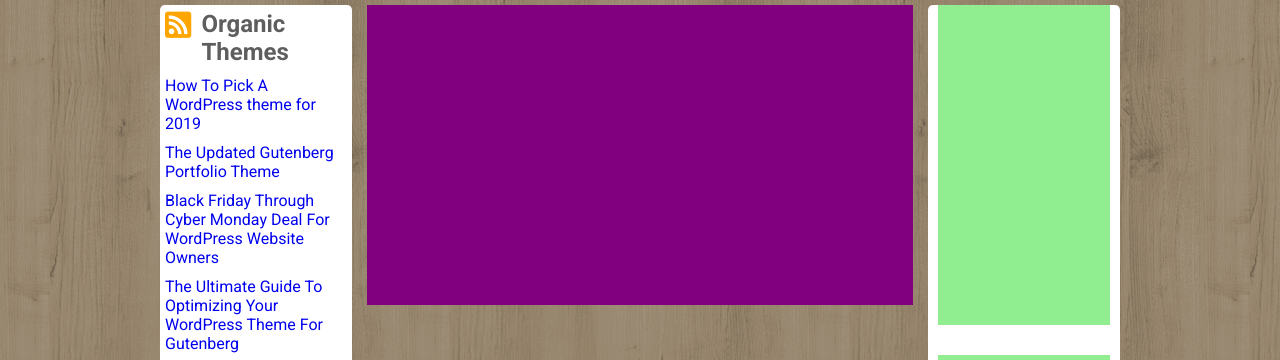
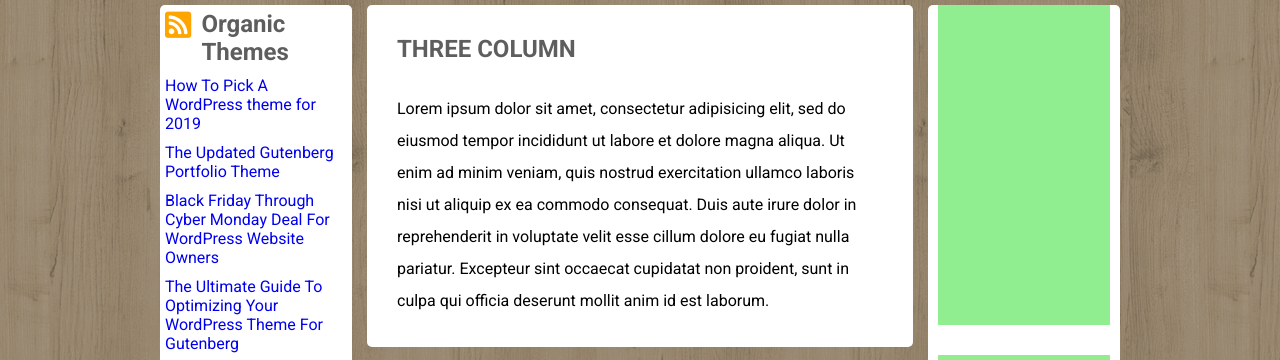
Before and after one commit to leandro-pessano/htmlcss-wp, a plain HTML site: page index.html in a window 1280 px wide. Shown: the part 380-740 px from the top of the page. Drawn offline with Linux system fonts and the light colour scheme.

Commit message:
Main Content

```diff
--- a/css/style.css
+++ b/css/style.css
@@ -90,11 +90,23 @@ main {
   margin: 10px 0;
 }
 
-section {
+/* Main Content */
+section.main-content {
   width: calc(60% - 30px);
-  height: 300px;
   margin: 0 15px;
-  background-color: purple;
+  padding: 30px;
+  background-color: white;
+  border-radius: 5px;
+}
+
+h1 {
+  margin-bottom: 30px;
+  color: rgb(94, 94, 94);
+  text-transform: uppercase;
+}
+
+section.main-content p {
+  line-height: 2;
 }
 
 aside {
--- a/index.html
+++ b/index.html
@@ -54,7 +54,8 @@
 
     <!-- Main Content -->
     <section class="main-content float-left">
-
+      <h1>Three Column</h1>
+      <p>Lorem ipsum dolor sit amet, consectetur adipisicing elit, sed do eiusmod tempor incididunt ut labore et dolore magna aliqua. Ut enim ad minim veniam, quis nostrud exercitation ullamco laboris nisi ut aliquip ex ea commodo consequat. Duis aute irure dolor in reprehenderit in voluptate velit esse cillum dolore eu fugiat nulla pariatur. Excepteur sint occaecat cupidatat non proident, sunt in culpa qui officia deserunt mollit anim id est laborum.</p>
     </section>
 
     <!-- Right Column -->
```
